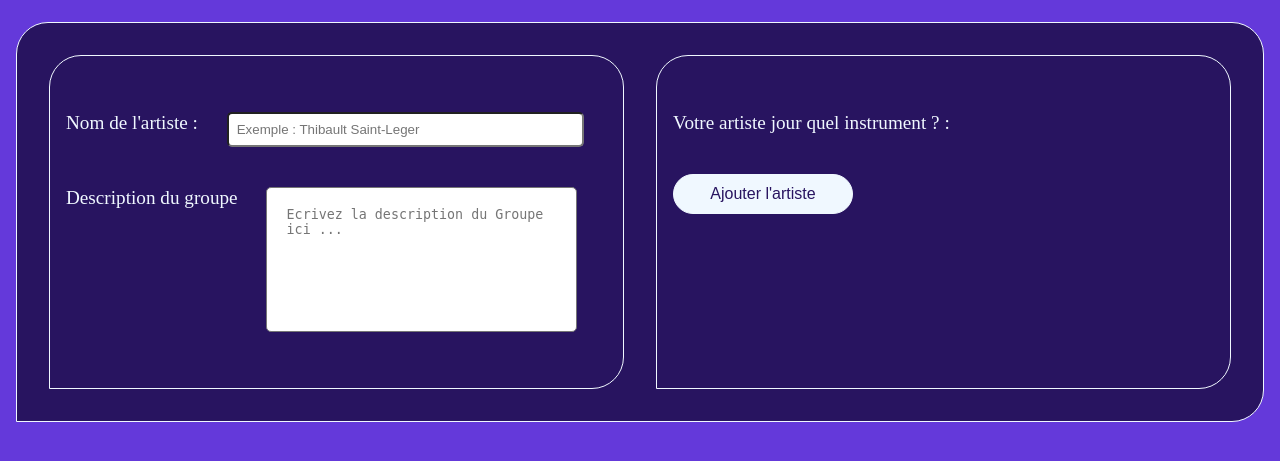
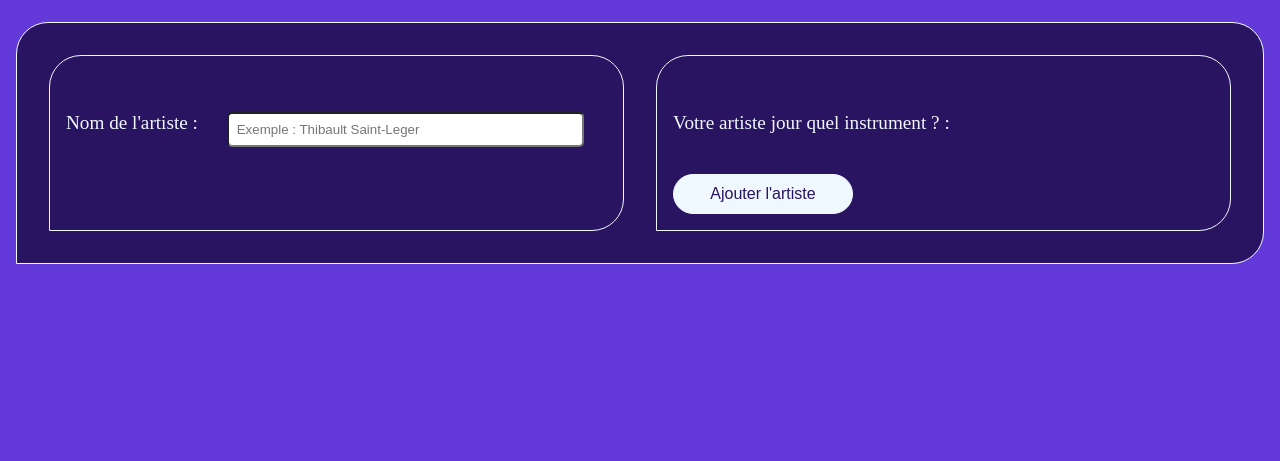
Before and after one commit to ValRom28/FestIUT, a Flask app: page /ajout_artiste in a window 1280 px wide. Shown: the part 251-712 px from the top of the page. Run offline with Flask 3, Linux system fonts and the light colour scheme.

Commit message:
Update ajout_artiste.html

```diff
--- a/app/templates/ajout_artiste.html
+++ b/app/templates/ajout_artiste.html
@@ -26,10 +26,6 @@
                                 <label for="name" class="label">Nom de l'artiste : </label>
                                 <input type="text" name="nom_artiste" size="40" id="nom_artiste" required placeholder="Exemple : Thibault Saint-Leger"/>
                             </div>
-                            <div class="form-label-admin-desc">
-                                <label for="description" class="label">Description du groupe </label>
-                                <textarea name="textarea" rows="7" cols="50" maxlength="200" placeholder="Ecrivez la description du Groupe ici ..."></textarea>
-                            </div>
                         </div>
                     </section>
                     <section>
```
